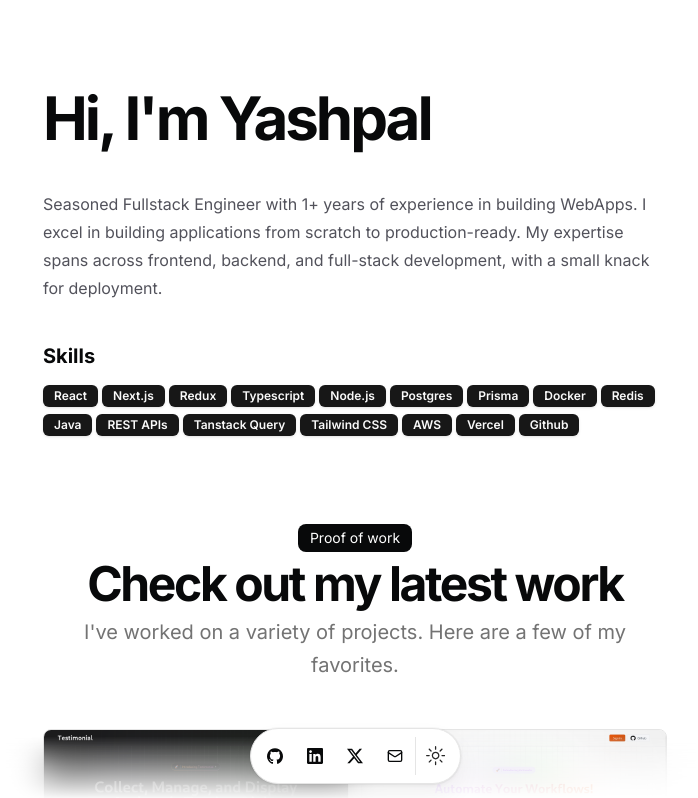
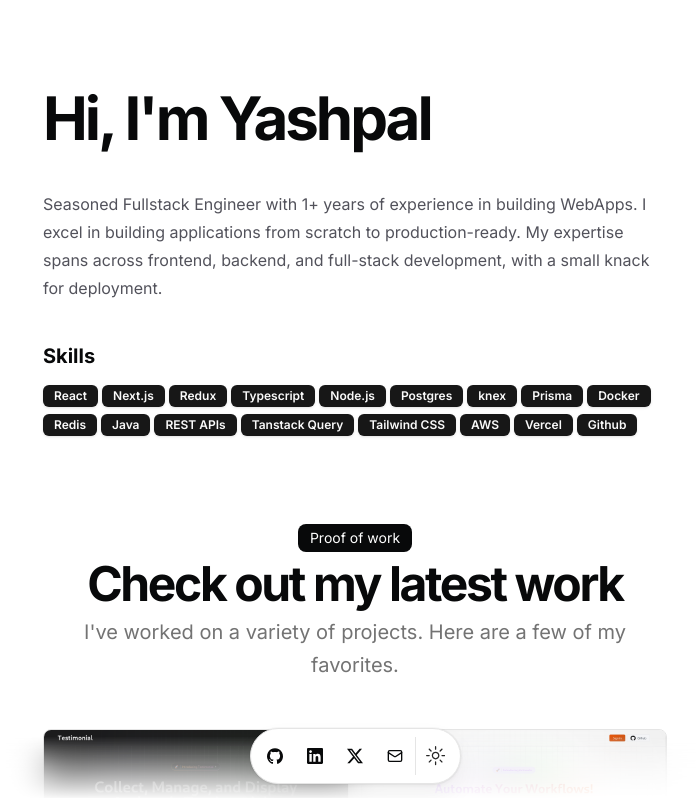
Before and after one commit to yshplsngh/Portfolio-v2, a Next.js app: page / in a window 1280 px wide. Shown: the top 798 px of the page, without its empty margins (285-983 px from the left). Built offline with nearby package versions, Linux system fonts and the light colour scheme.

Commit message:
Update resume.tsx

```diff
--- a/src/data/resume.tsx
+++ b/src/data/resume.tsx
@@ -17,6 +17,7 @@
         "Typescript",
         "Node.js",
         "Postgres",
+        "knex",
         "Prisma",
         "Docker",
         "Redis",
```
